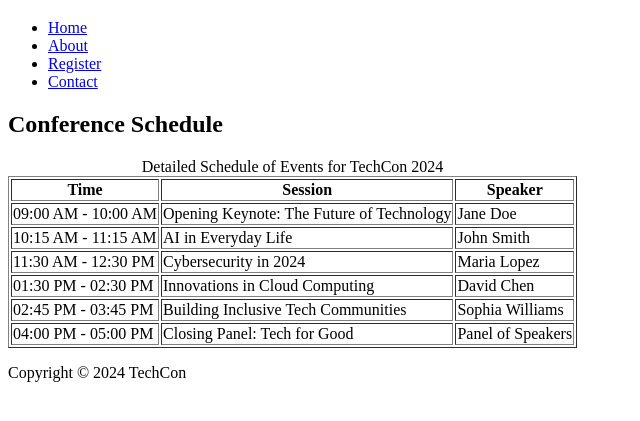
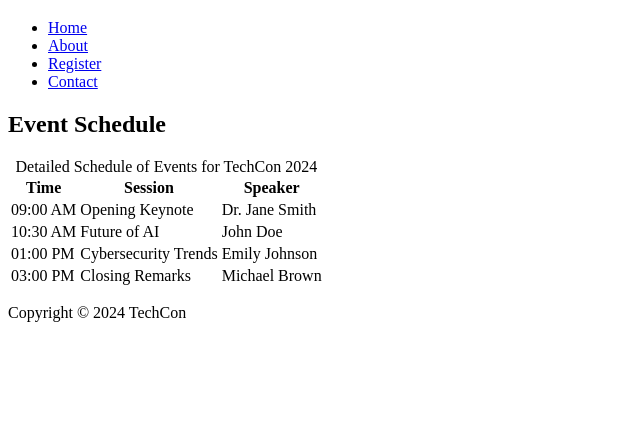
Before and after one commit to 0luwatayo/TechCon_HTML, a plain HTML site: page techcon_website/schedule.html in a window 1280 px wide. Shown: the part 61-482 px from the top of the page, without its empty margins (0-640 px from the left). Drawn offline with Linux system fonts and the light colour scheme.

Commit message:
new_schedule

```diff
--- a/techcon_website/schedule.html
+++ b/techcon_website/schedule.html
@@ -5,7 +5,6 @@
   <title>Schedule for TechCon 2024</title>
 </head>
 <body>
-  <!-- Header -->
   <header>
     <h1>Schedule for TechCon 2024</h1>
     <nav>
@@ -18,10 +17,9 @@
     </nav>
   </header>
 
-  <!-- Main Content -->
   <main>
-    <h2>Conference Schedule</h2>
-    <table border="1">
+    <h2>Event Schedule</h2>
+    <table>
       <caption>Detailed Schedule of Events for TechCon 2024</caption>
       <thead>
         <tr>
@@ -32,40 +30,29 @@
       </thead>
       <tbody>
         <tr>
-          <td>09:00 AM - 10:00 AM</td>
-          <td>Opening Keynote: The Future of Technology</td>
-          <td>Jane Doe</td>
+          <td>09:00 AM</td>
+          <td>Opening Keynote</td>
+          <td>Dr. Jane Smith</td>
         </tr>
         <tr>
-          <td>10:15 AM - 11:15 AM</td>
-          <td>AI in Everyday Life</td>
-          <td>John Smith</td>
+          <td>10:30 AM</td>
+          <td>Future of AI</td>
+          <td>John Doe</td>
         </tr>
         <tr>
-          <td>11:30 AM - 12:30 PM</td>
-          <td>Cybersecurity in 2024</td>
-          <td>Maria Lopez</td>
+          <td>01:00 PM</td>
+          <td>Cybersecurity Trends</td>
+          <td>Emily Johnson</td>
         </tr>
         <tr>
-          <td>01:30 PM - 02:30 PM</td>
-          <td>Innovations in Cloud Computing</td>
-          <td>David Chen</td>
-        </tr>
-        <tr>
-          <td>02:45 PM - 03:45 PM</td>
-          <td>Building Inclusive Tech Communities</td>
-          <td>Sophia Williams</td>
-        </tr>
-        <tr>
-          <td>04:00 PM - 05:00 PM</td>
-          <td>Closing Panel: Tech for Good</td>
-          <td>Panel of Speakers</td>
+          <td>03:00 PM</td>
+          <td>Closing Remarks</td>
+          <td>Michael Brown</td>
         </tr>
       </tbody>
     </table>
   </main>
 
-  <!-- Footer -->
   <footer>
     <p>Copyright &copy; 2024 TechCon</p>
   </footer>
```
